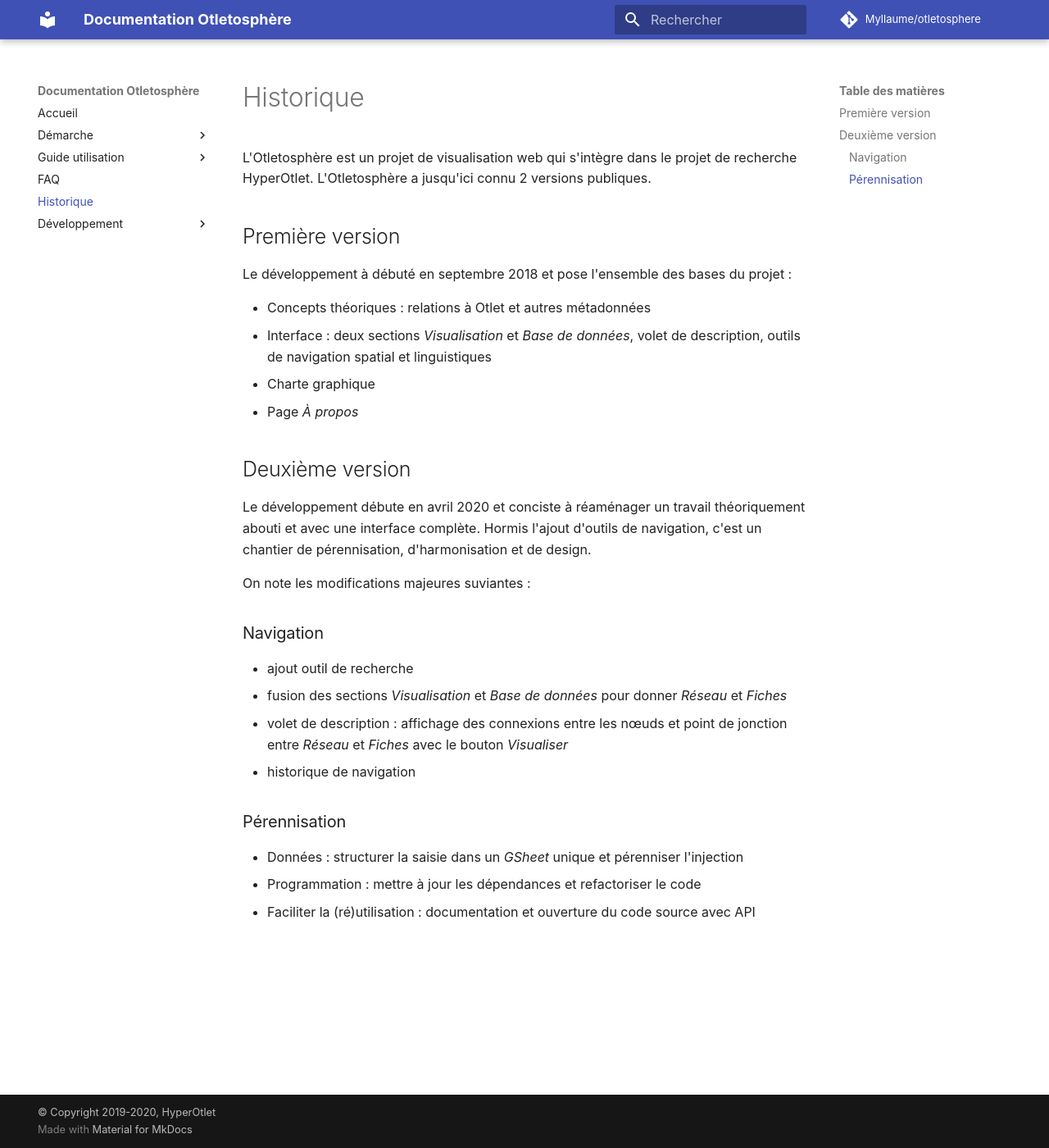
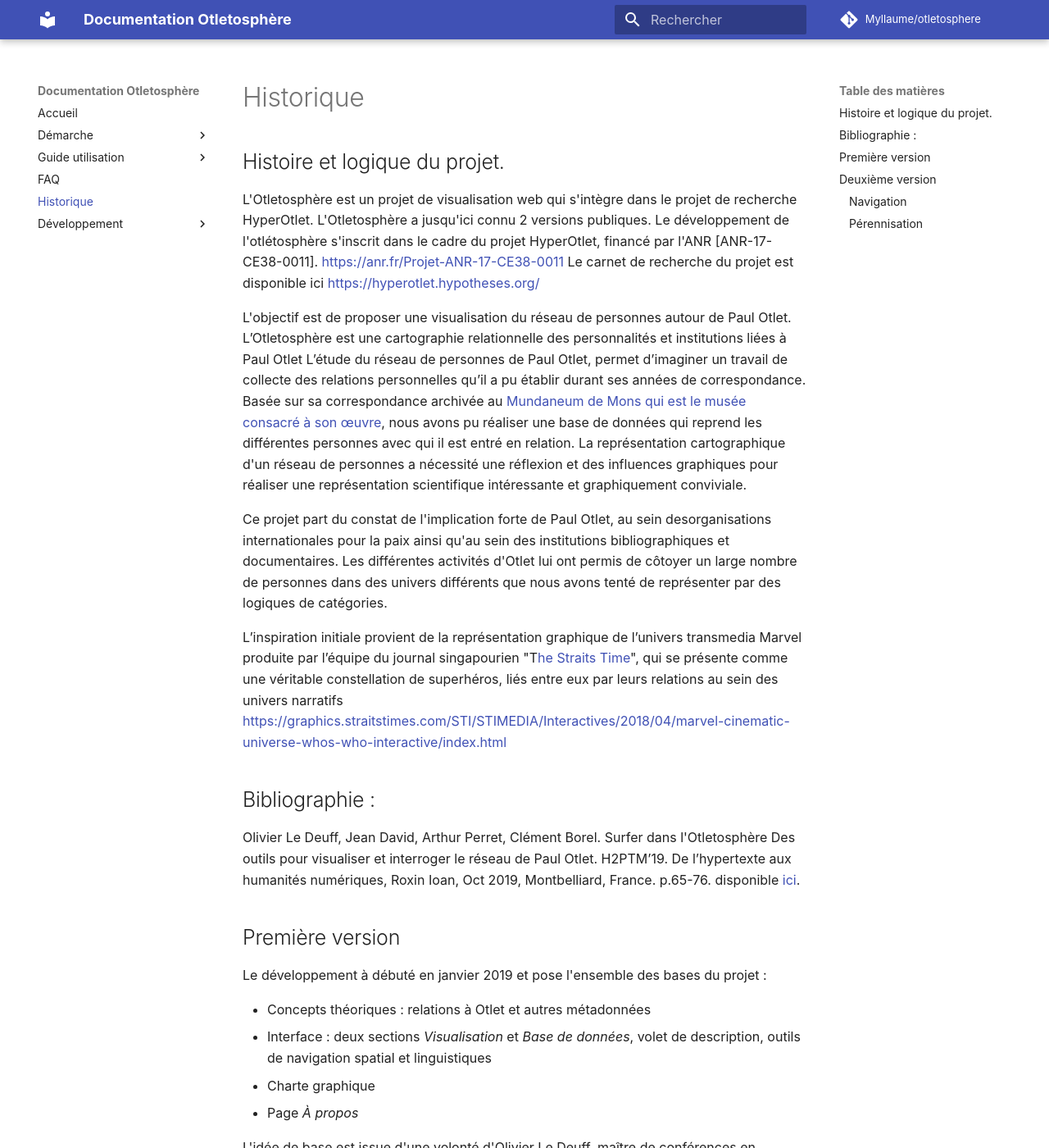
Before and after one commit to graphlab-fr/opensphere-web-app, an MkDocs documentation site: the page built from docs/historique versions.md, in a window 1280 px wide and 1400 px high. Shown: the whole window at 82% size. Built offline with MkDocs 1.6.1 and Material for MkDocs 9.7.7, drawn with Linux system fonts in a browser that asks for light colours; comment, search, counter and statistics services are not loaded; some of the changed text lies outside the part shown.

Commit message:
Update historique versions.md
historique ajouté.

```diff
--- a/docs/historique versions.md
+++ b/docs/historique versions.md
@@ -3,27 +3,47 @@ title: Historique des versions de l'Otletosphère
 author: Guillaume Brioudes <https://myllaume.fr/>
 date: 28/05/2020
 ---
+## Histoire et logique du projet.
+L'Otletosphère est un projet de visualisation web qui s'intègre dans le projet de recherche HyperOtlet. L'Otletosphère a jusqu'ici connu 2 versions publiques.
+Le développement  de l'otlétosphère s'inscrit dans le cadre du projet HyperOtlet, financé par l'ANR [ANR-17-CE38-0011]. https://anr.fr/Projet-ANR-17-CE38-0011
+Le carnet de recherche du projet est disponible ici https://hyperotlet.hypotheses.org/
 
-L'Otletosphère est un projet de visualisation web qui s'intègre dans le projet de recherche HyperOtlet. L'Otletosphère a jusqu'ici connu 2 versions publiques.
+L'objectif est de proposer une visualisation du réseau de personnes autour de Paul Otlet.
+L’Otletosphère  est  une  cartographie  relationnelle  des  personnalités  et institutions liées à Paul Otlet
+L’étude  du  réseau  de  personnes  de  Paul  Otlet, permet  d’imaginer  un  travail  de  collecte  des relations personnelles qu’il a pu établir durant ses années de correspondance.
+ Basée sur sa correspondance archivée au [Mundaneum de Mons qui est le musée consacré à son œuvre](http://archives.mundaneum.org/), nous avons pu réaliser une base de  données  qui  reprend  les  différentes  personnes  avec  qui  il  est  entré  en relation.
+ La   représentation  cartographique  d'un  réseau   de  personnes a nécessité  une réflexion   et   des   influences   graphiques   pour   réaliser   une   représentation scientifique  intéressante et  graphiquement  conviviale.
+
+ Ce projet part du constat de l'implication forte de Paul  Otlet,  au  sein  desorganisations  internationales  pour  la  paix  ainsi  qu'au sein   des   institutions   bibliographiques   et   documentaires.
+  Les   différentes activités  d'Otlet  lui  ont  permis  de  côtoyer  un  large  nombre  de  personnes dans des univers différents que nous avons tenté de représenter par des logiques de catégories.
+
+L’inspiration initiale provient de la représentation graphique de l’univers  transmedia  Marvel  produite  par  l’équipe  du  journal singapourien "T[he  Straits  Time](https://graphics.straitstimes.com/STI/STIMEDIA/Interactives/2018/04/marvel-cinematic-universe-whos-who-interactive/index.html)",  qui  se  présente  comme  une  véritable  constellation  de superhéros, liés entre eux par leurs relations au sein des univers narratifs
+https://graphics.straitstimes.com/STI/STIMEDIA/Interactives/2018/04/marvel-cinematic-universe-whos-who-interactive/index.html
+## Bibliographie :
+
+Olivier Le Deuff, Jean David, Arthur Perret, Clément Borel. Surfer dans l'Otletosphère Des outils pour visualiser et interroger le réseau de Paul Otlet. H2PTM’19. De l’hypertexte aux humanités numériques, Roxin Ioan, Oct 2019, Montbelliard, France. p.65-76. disponible [ici](https://archivesic.ccsd.cnrs.fr/sic_02480515).
+
 
 ## Première version
 
-Le développement à débuté en septembre 2018 et pose l'ensemble des bases du projet :
+Le développement à débuté en janvier 2019 et pose l'ensemble des bases du projet :
 
 - Concepts théoriques : relations à Otlet et autres métadonnées
 - Interface : deux sections *Visualisation* et *Base de données*, volet de description, outils de navigation spatial et linguistiques
 - Charte graphique
 - Page *À propos*
 
+L'idée de base est issue d'une volonté d'Olivier Le Deuff, maître de conférences en sciences de l'information et de la communication à l'université Bordeaux Montaigne, d'obtenir une visualisation interactive autour d'Otlet. Jean David, étudiant en master 2 DNDH est alors chargé de la réalisation du premier prototype. Arthur Perret et Clément Borel viennent apporter leurs compétences sur les aspects données, graphismes, design, typographie, etc.
+
 ## Deuxième version
 
-Le développement débute en avril 2020 et conciste à réaménager un travail théoriquement abouti et avec une interface complète. Hormis l'ajout d'outils de navigation, c'est un chantier de pérennisation, d'harmonisation et de design.
+Le développement débute en avril 2020 et consiste à réaménager un travail théoriquement abouti et avec une interface complète. Hormis l'ajout d'outils de navigation, c'est un chantier de pérennisation, d'harmonisation et de design.
 
-On note les modifications majeures suviantes :
+On note les modifications majeures suivantes :
 
 ### Navigation
 
-- ajout outil de recherche
+- ajout d'un outil de recherche
 - fusion des sections *Visualisation* et *Base de données* pour donner *Réseau* et *Fiches*
 - volet de description : affichage des connexions entre les nœuds et point de jonction entre *Réseau* et *Fiches* avec le bouton *Visualiser*
 - historique de navigation
```
